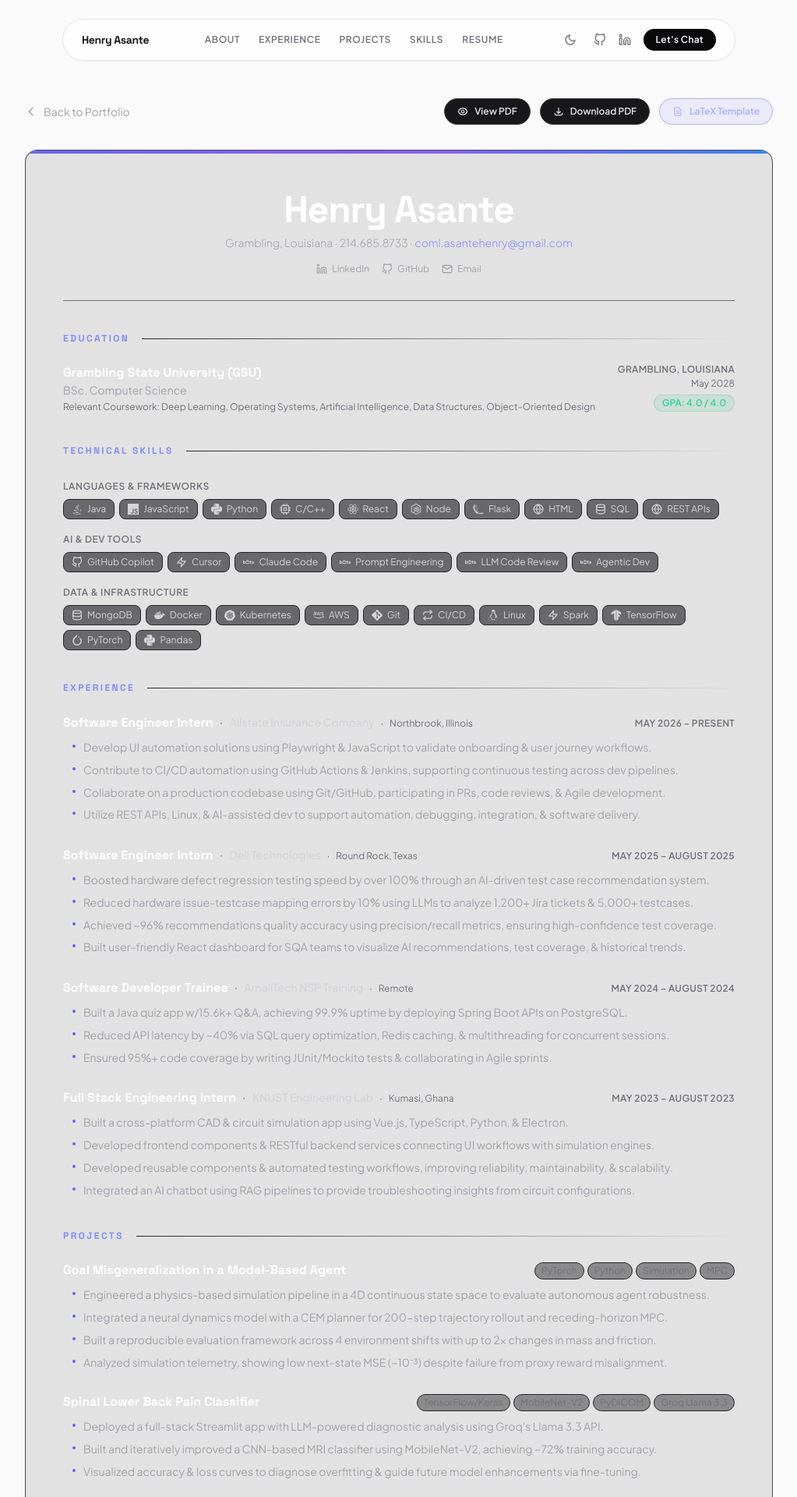
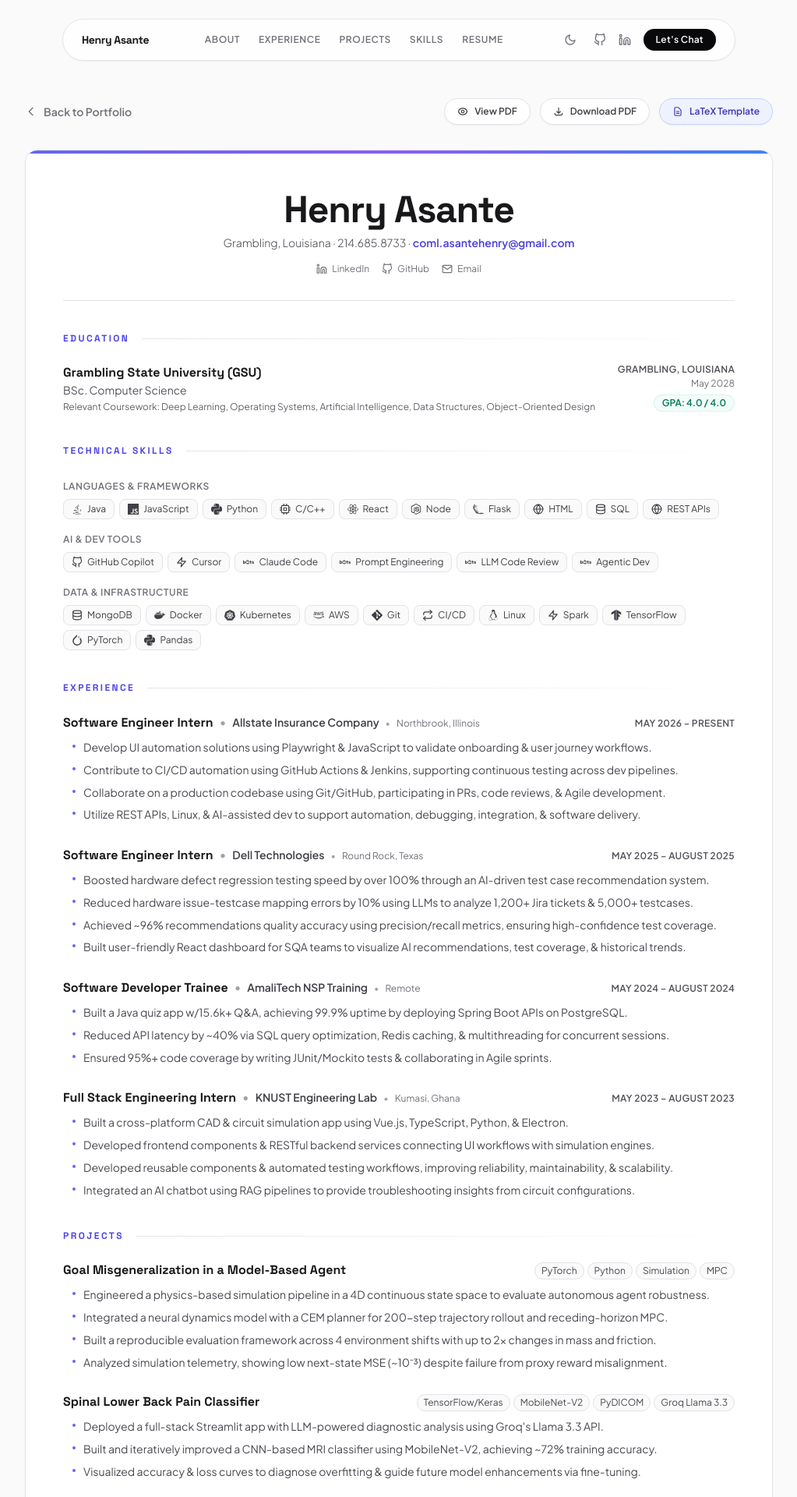
Before and after one commit to henryagyare/henry-portfolio, a React (Vite) app: page /resume in a window 1280 px wide. Shown: the top 1920 px of the page at 78% size, without its empty margins (128-1151 px from the left). Built offline with nearby package versions, Linux system fonts and the light colour scheme; no server answers.

Commit message:
feat: light mode styling for ResumePage

```diff
--- a/src/pages/ResumePage.jsx
+++ b/src/pages/ResumePage.jsx
@@ -10,17 +10,17 @@ import { getIcon, FiGithub, FiLinkedin, FiMail, FiExternalLink } from "../utils/
 function SectionHeader({ title }) {
   return (
     <div className="flex items-center gap-4 mb-6">
-      <h2 className="font-display font-bold text-xs tracking-[0.2em] uppercase text-indigo-400 whitespace-nowrap">
+      <h2 className="font-display font-bold text-xs tracking-[0.2em] uppercase text-indigo-600 dark:text-indigo-400 whitespace-nowrap">
         {title}
       </h2>
-      <div className="h-px flex-grow bg-gradient-to-r from-zinc-800 to-transparent" />
+      <div className="h-px flex-grow bg-gradient-to-r from-zinc-200 dark:from-zinc-800 to-transparent" />
     </div>
   );
 }
 
 function SkillPill({ label }) {
   return (
-    <span className="inline-flex items-center gap-1.5 rounded-lg border border-zinc-800 bg-zinc-900/60 px-2.5 py-1 text-xs text-zinc-300 hover:border-zinc-700 hover:text-white transition-all">
+    <span className="inline-flex items-center gap-1.5 rounded-lg border border-zinc-200 bg-zinc-50 dark:border-zinc-800 dark:bg-zinc-900/60 px-2.5 py-1 text-xs text-zinc-700 dark:text-zinc-300 hover:border-zinc-300 hover:text-zinc-950 dark:hover:border-zinc-700 dark:hover:text-white transition-all duration-300">
       {getIcon(label)}
       {label}
     </span>
@@ -34,19 +34,19 @@ function ResumeExperience({ exp }) {
     <div className="mb-7 last:mb-0">
       <div className="flex flex-col sm:flex-row sm:items-baseline sm:justify-between gap-1 mb-2">
         <div>
-          <span className="font-display font-bold text-base text-white">{exp.role}</span>
-          <span className="text-zinc-500 mx-2">·</span>
-          <span className="font-medium text-zinc-300 text-sm">{exp.company}</span>
-          <span className="text-zinc-600 mx-2 text-xs">·</span>
-          <span className="text-zinc-500 text-xs">{exp.location}</span>
+          <span className="font-display font-bold text-base text-zinc-900 dark:text-white transition-colors duration-300">{exp.role}</span>
+          <span className="text-zinc-400 dark:text-zinc-500 mx-2">•</span>
+          <span className="font-semibold text-zinc-700 dark:text-zinc-300 text-sm transition-colors duration-300">{exp.company}</span>
+          <span className="text-zinc-400 dark:text-zinc-600 mx-2 text-xs">•</span>
+          <span className="text-zinc-500 text-xs transition-colors duration-300">{exp.location}</span>
         </div>
-        <span className="text-xs font-semibold text-zinc-500 uppercase tracking-wide whitespace-nowrap">
+        <span className="text-xs font-semibold text-zinc-600 dark:text-zinc-500 uppercase tracking-wide whitespace-nowrap transition-colors duration-300">
           {exp.dates}
         </span>
       </div>
       <ul className="space-y-1.5 ml-3">
         {exp.bullets.map((b, i) => (
-          <li key={i} className="flex gap-2.5 text-sm text-zinc-400 leading-relaxed">
+          <li key={i} className="flex gap-2.5 text-sm text-zinc-650 dark:text-zinc-400 leading-relaxed transition-colors duration-300">
             <span className="mt-2 h-1 w-1 rounded-full bg-indigo-500 flex-shrink-0" />
             <span>{b}</span>
           </li>
@@ -68,18 +68,18 @@ function ResumeProject({ proj }) {
               href={proj.href}
               target="_blank"
               rel="noopener noreferrer"
-              className="font-display font-bold text-base text-white hover:text-indigo-300 transition-colors flex items-center gap-1.5 group"
+              className="font-display font-bold text-base text-zinc-900 hover:text-indigo-600 dark:text-white dark:hover:text-indigo-300 transition-colors flex items-center gap-1.5 group duration-300"
             >
               {proj.title}
-              <FiExternalLink className="h-3.5 w-3.5 text-indigo-400 opacity-0 group-hover:opacity-100 transition-opacity" />
+              <FiExternalLink className="h-3.5 w-3.5 text-indigo-500 dark:text-indigo-400 opacity-0 group-hover:opacity-100 transition-opacity" />
             </a>
           ) : (
-            <span className="font-display font-bold text-base text-white">{proj.title}</span>
+            <span className="font-display font-bold text-base text-zinc-900 dark:text-white transition-colors duration-300">{proj.title}</span>
           )}
         </div>
         <div className="flex flex-wrap gap-1">
           {proj.stack.slice(0, 4).map((t) => (
-            <span key={t} className="text-xs px-2 py-0.5 rounded-full border border-zinc-800 text-zinc-500 bg-zinc-950/40">
+            <span key={t} className="text-xs px-2 py-0.5 rounded-full border border-zinc-205 text-zinc-650 bg-zinc-50 dark:border-zinc-800 dark:text-zinc-500 dark:bg-zinc-950/40 transition-colors duration-300">
               {t}
             </span>
           ))}
@@ -87,7 +87,7 @@ function ResumeProject({ proj }) {
       </div>
       <ul className="space-y-1.5 ml-3">
         {(proj.bullets || []).map((b, i) => (
-          <li key={i} className="flex gap-2.5 text-sm text-zinc-400 leading-relaxed">
+          <li key={i} className="flex gap-2.5 text-sm text-zinc-650 dark:text-zinc-400 leading-relaxed transition-colors duration-300">
             <span className="mt-2 h-1 w-1 rounded-full bg-indigo-500 flex-shrink-0" />
             <span>{b}</span>
           </li>
@@ -115,7 +115,7 @@ export default function ResumePage() {
           <div className="no-print mb-8 flex flex-wrap items-center justify-between gap-4">
             <Link
               to="/"
-              className="inline-flex items-center gap-2 text-sm text-zinc-400 hover:text-white transition-colors"
+              className="inline-flex items-center gap-2 text-sm text-zinc-500 hover:text-zinc-900 dark:text-zinc-400 dark:hover:text-white transition-colors duration-300 font-semibold"
             >
               <svg className="h-4 w-4" fill="none" viewBox="0 0 24 24" stroke="currentColor" strokeWidth={2}>
                 <path strokeLinecap="round" strokeLinejoin="round" d="M15 19l-7-7 7-7" />
@@ -127,7 +127,7 @@ export default function ResumePage() {
                 href={site.links.resumePdf}
                 target="_blank"
                 rel="noopener noreferrer"
-                className="inline-flex items-center gap-2 rounded-full border border-zinc-700 bg-zinc-900 hover:bg-zinc-800 px-4 py-2 text-xs font-semibold text-zinc-200 transition-all"
+                className="inline-flex items-center gap-2 rounded-full border border-zinc-200 bg-white hover:bg-zinc-50 dark:border-zinc-700 dark:bg-zinc-900 dark:hover:bg-zinc-800 px-4 py-2 text-xs font-semibold text-zinc-700 dark:text-zinc-200 transition-all duration-300 shadow-sm dark:shadow-none"
               >
                 <svg className="h-3.5 w-3.5" fill="none" viewBox="0 0 24 24" stroke="currentColor" strokeWidth={2}>
                   <path strokeLinecap="round" strokeLinejoin="round" d="M15 12a3 3 0 11-6 0 3 3 0 016 0z" />
@@ -138,7 +138,7 @@ export default function ResumePage() {
               <a
                 href={site.links.resumePdf}
                 download="HenryAsante_Resume.pdf"
-                className="inline-flex items-center gap-2 rounded-full border border-zinc-700 bg-zinc-900 hover:bg-zinc-800 px-4 py-2 text-xs font-semibold text-zinc-200 transition-all"
+                className="inline-flex items-center gap-2 rounded-full border border-zinc-200 bg-white hover:bg-zinc-50 dark:border-zinc-700 dark:bg-zinc-900 dark:hover:bg-zinc-800 px-4 py-2 text-xs font-semibold text-zinc-700 dark:text-zinc-200 transition-all duration-300 shadow-sm dark:shadow-none"
               >
                 <svg className="h-3.5 w-3.5" fill="none" viewBox="0 0 24 24" stroke="currentColor" strokeWidth={2}>
                   <path strokeLinecap="round" strokeLinejoin="round" d="M4 16v1a3 3 0 003 3h10a3 3 0 003-3v-1m-4-4l-4 4m0 0l-4-4m4 4V4" />
@@ -147,7 +147,7 @@ export default function ResumePage() {
               </a>
               <a
                 href="#"
-                className="inline-flex items-center gap-2 rounded-full border border-indigo-500/40 bg-indigo-500/10 hover:bg-indigo-500/20 px-4 py-2 text-xs font-semibold text-indigo-300 transition-all"
+                className="inline-flex items-center gap-2 rounded-full border border-indigo-200 bg-indigo-50 hover:bg-indigo-100 dark:border-indigo-500/40 dark:bg-indigo-500/10 dark:hover:bg-indigo-500/20 px-4 py-2 text-xs font-semibold text-indigo-750 dark:text-indigo-300 transition-all duration-300 shadow-sm dark:shadow-none"
               >
                 <svg className="h-3.5 w-3.5" fill="none" viewBox="0 0 24 24" stroke="currentColor" strokeWidth={2}>
                   <path strokeLinecap="round" strokeLinejoin="round" d="M9 12h6m-6 4h6m2 5H7a2 2 0 01-2-2V5a2 2 0 012-2h5.586a1 1 0 01.707.293l5.414 5.414a1 1 0 01.293.707V19a2 2 0 01-2 2z" />
@@ -158,19 +158,19 @@ export default function ResumePage() {
           </div>
 
           {/* ── Resume card ─────────────────────────────────────────────────── */}
-          <div className="rounded-2xl border border-zinc-800/80 bg-zinc-900/10 backdrop-blur-sm overflow-hidden">
+          <div className="rounded-2xl border border-zinc-200 bg-white dark:border-zinc-800/80 dark:bg-zinc-900/10 backdrop-blur-sm overflow-hidden transition-all duration-300 shadow-sm dark:shadow-none">
             {/* Top accent gradient */}
             <div className="h-1 w-full bg-gradient-to-r from-indigo-500 via-violet-500 to-blue-500" />
 
             <div className="p-8 md:p-12">
               {/* ── Header / Contact ──────────────────────────────────────── */}
-              <div className="text-center mb-10 pb-8 border-b border-zinc-800/60">
-                <h1 className="font-display font-bold text-4xl sm:text-5xl text-white tracking-tight">
+              <div className="text-center mb-10 pb-8 border-b border-zinc-200 dark:border-zinc-800/60 transition-colors duration-300">
+                <h1 className="font-display font-bold text-4xl sm:text-5xl text-zinc-900 dark:text-white tracking-tight transition-colors duration-300">
                   {site.name}
                 </h1>
-                <p className="mt-2 text-zinc-400 text-sm font-light">
+                <p className="mt-2 text-zinc-650 dark:text-zinc-400 text-sm font-light transition-colors duration-300">
                   {education.location} · {site.phone} ·{" "}
-                  <a href={`mailto:${site.email}`} className="text-indigo-400 hover:text-indigo-300 transition-colors">
+                  <a href={`mailto:${site.email}`} className="text-indigo-650 hover:text-indigo-850 dark:text-indigo-400 dark:hover:text-indigo-300 transition-colors duration-300 font-semibold">
                     {site.email}
                   </a>
                 </p>
@@ -179,7 +179,7 @@ export default function ResumePage() {
                     href={site.links.linkedin}
                     target="_blank"
                     rel="noopener noreferrer"
-                    className="inline-flex items-center gap-1.5 text-zinc-400 hover:text-indigo-300 transition-colors"
+                    className="inline-flex items-center gap-1.5 text-zinc-500 hover:text-indigo-650 dark:text-zinc-400 dark:hover:text-indigo-300 transition-colors duration-300"
                   >
                     <FiLinkedin className="h-3.5 w-3.5" />
                     LinkedIn
@@ -188,14 +188,14 @@ export default function ResumePage() {
                     href={site.links.github}
                     target="_blank"
                     rel="noopener noreferrer"
-                    className="inline-flex items-center gap-1.5 text-zinc-400 hover:text-indigo-300 transition-colors"
+                    className="inline-flex items-center gap-1.5 text-zinc-500 hover:text-indigo-650 dark:text-zinc-400 dark:hover:text-indigo-300 transition-colors duration-300"
                   >
                     <FiGithub className="h-3.5 w-3.5" />
                     GitHub
                   </a>
                   <button
                     onClick={() => setEmailOpen(true)}
-                    className="inline-flex items-center gap-1.5 text-zinc-400 hover:text-indigo-300 transition-colors"
+                    className="inline-flex items-center gap-1.5 text-zinc-500 hover:text-indigo-650 dark:text-zinc-400 dark:hover:text-indigo-300 transition-colors duration-300"
                   >
                     <FiMail className="h-3.5 w-3.5" />
                     Email
@@ -208,16 +208,16 @@ export default function ResumePage() {
                 <SectionHeader title="Education" />
                 <div className="flex flex-col sm:flex-row sm:items-start sm:justify-between gap-2">
                   <div>
-                    <p className="font-display font-bold text-base text-white">{education.institution}</p>
-                    <p className="text-zinc-400 text-sm">{education.degree}</p>
-                    <p className="text-zinc-500 text-xs mt-1">
+                    <p className="font-display font-bold text-base text-zinc-900 dark:text-white transition-colors duration-300">{education.institution}</p>
+                    <p className="text-zinc-600 dark:text-zinc-400 text-sm transition-colors duration-300">{education.degree}</p>
+                    <p className="text-zinc-550 dark:text-zinc-500 text-xs mt-1 transition-colors duration-300">
                       Relevant Coursework: {education.coursework.join(", ")}
                     </p>
                   </div>
                   <div className="text-right flex-shrink-0">
-                    <p className="text-xs font-semibold uppercase tracking-wide text-zinc-500">{education.location}</p>
-                    <p className="text-xs text-zinc-500 mt-0.5">{education.graduation}</p>
-                    <div className="mt-1.5 inline-flex items-center gap-1.5 rounded-full bg-emerald-500/10 border border-emerald-500/20 px-2.5 py-0.5 text-xs font-semibold text-emerald-400">
+                    <p className="text-xs font-semibold uppercase tracking-wide text-zinc-600 dark:text-zinc-500 transition-colors duration-300">{education.location}</p>
+                    <p className="text-xs text-zinc-500 mt-0.5 transition-colors duration-300">{education.graduation}</p>
+                    <div className="mt-1.5 inline-flex items-center gap-1.5 rounded-full bg-emerald-500/5 border border-emerald-500/10 dark:bg-emerald-500/10 dark:border-emerald-500/20 px-2.5 py-0.5 text-xs font-semibold text-emerald-700 dark:text-emerald-400 transition-colors duration-300">
                       GPA: {education.gpa}
                     </div>
                   </div>
@@ -272,7 +272,7 @@ export default function ResumePage() {
             <a
               href={site.links.resumePdf}
               download="HenryAsante_Resume.pdf"
-              className="inline-flex items-center gap-2 rounded-full bg-white px-6 py-2.5 text-sm font-semibold text-zinc-950 hover:bg-zinc-200 transition-all shadow-md"
+              className="inline-flex items-center gap-2 rounded-full bg-zinc-950 text-white hover:bg-zinc-800 dark:bg-white dark:text-zinc-950 dark:hover:bg-zinc-200 px-6 py-2.5 text-sm font-semibold transition-all shadow-md duration-300"
             >
               <svg className="h-4 w-4" fill="none" viewBox="0 0 24 24" stroke="currentColor" strokeWidth={2}>
                 <path strokeLinecap="round" strokeLinejoin="round" d="M4 16v1a3 3 0 003 3h10a3 3 0 003-3v-1m-4-4l-4 4m0 0l-4-4m4 4V4" />
@@ -281,9 +281,9 @@ export default function ResumePage() {
             </a>
             <button
               onClick={() => setEmailOpen(true)}
-              className="inline-flex items-center gap-2 rounded-full border border-zinc-700 bg-zinc-900 hover:bg-zinc-800 px-6 py-2.5 text-sm font-semibold text-zinc-200 transition-all"
+              className="inline-flex items-center gap-2 rounded-full border border-zinc-200 bg-white hover:bg-zinc-50 dark:border-zinc-700 dark:bg-zinc-900 dark:hover:bg-zinc-800 px-6 py-2.5 text-sm font-semibold text-zinc-700 dark:text-zinc-200 transition-all duration-300 shadow-sm dark:shadow-none"
             >
-              <FiMail className="h-4 w-4 text-indigo-400" />
+              <FiMail className="h-4 w-4 text-indigo-650 dark:text-indigo-400 transition-colors" />
               Get in Touch
             </button>
           </div>
```
